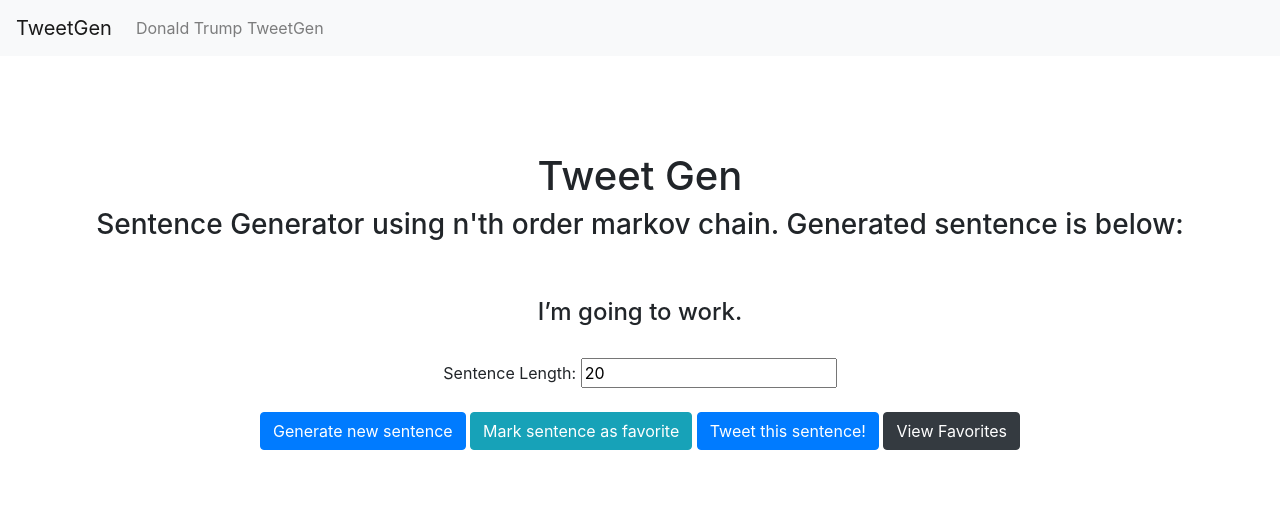
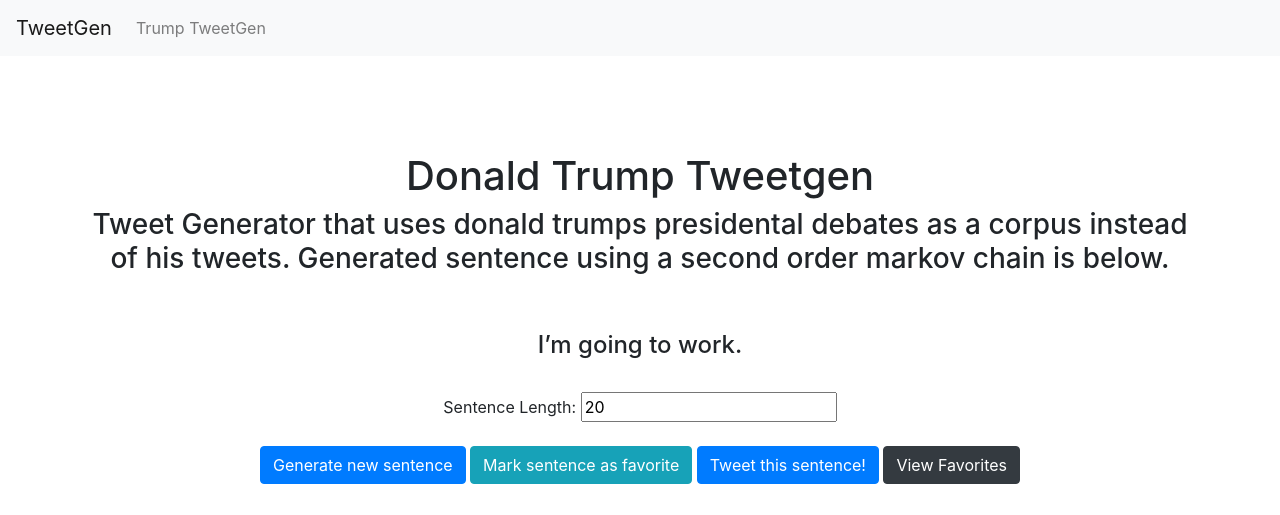
Before and after one commit to tempor1s/tweetgen, a Flask app: page /donald-tweetgen in a window 1280 px wide. Shown: the top 515 px of the page. Run offline with Flask 2, Linux system fonts and the light colour scheme; some libraries are stand-ins or nearby versions.

Commit message:
[update] url in navbar and update wording on donald_tweetgen html page

```diff
--- a/templates/base.html
+++ b/templates/base.html
@@ -30,7 +30,7 @@
         </button>
         <div class="collapse navbar-collapse" id="navbarNavAltMarkup">
             <div class="navbar-nav">
-                <a class="nav-item nav-link" href="{{ url_for('donald_tweetgen') }}">Donald Trump TweetGen</a>
+                <a class="nav-item nav-link" href="{{ url_for('donald_tweetgen') }}">Trump TweetGen</a>
             </div>
         </div>
     </nav>
--- a/templates/donald_tweetgen.html
+++ b/templates/donald_tweetgen.html
@@ -1,9 +1,9 @@
 {% extends 'base.html' %} {% block content %}
 <div>
-    <h1>Tweet Gen</h1>
+    <h1>Donald Trump Tweetgen</h1>
     <h3>
-        Sentence Generator using n'th order markov chain. Generated sentence is
-        below:
+        Tweet Generator that uses donald trumps presidental debates as a corpus instead of his tweets.
+        Generated sentence using a second order markov chain is below.
     </h3>
     <br /><br />
     <h4 id="sentence">{{ sentence }}</h4>
```
